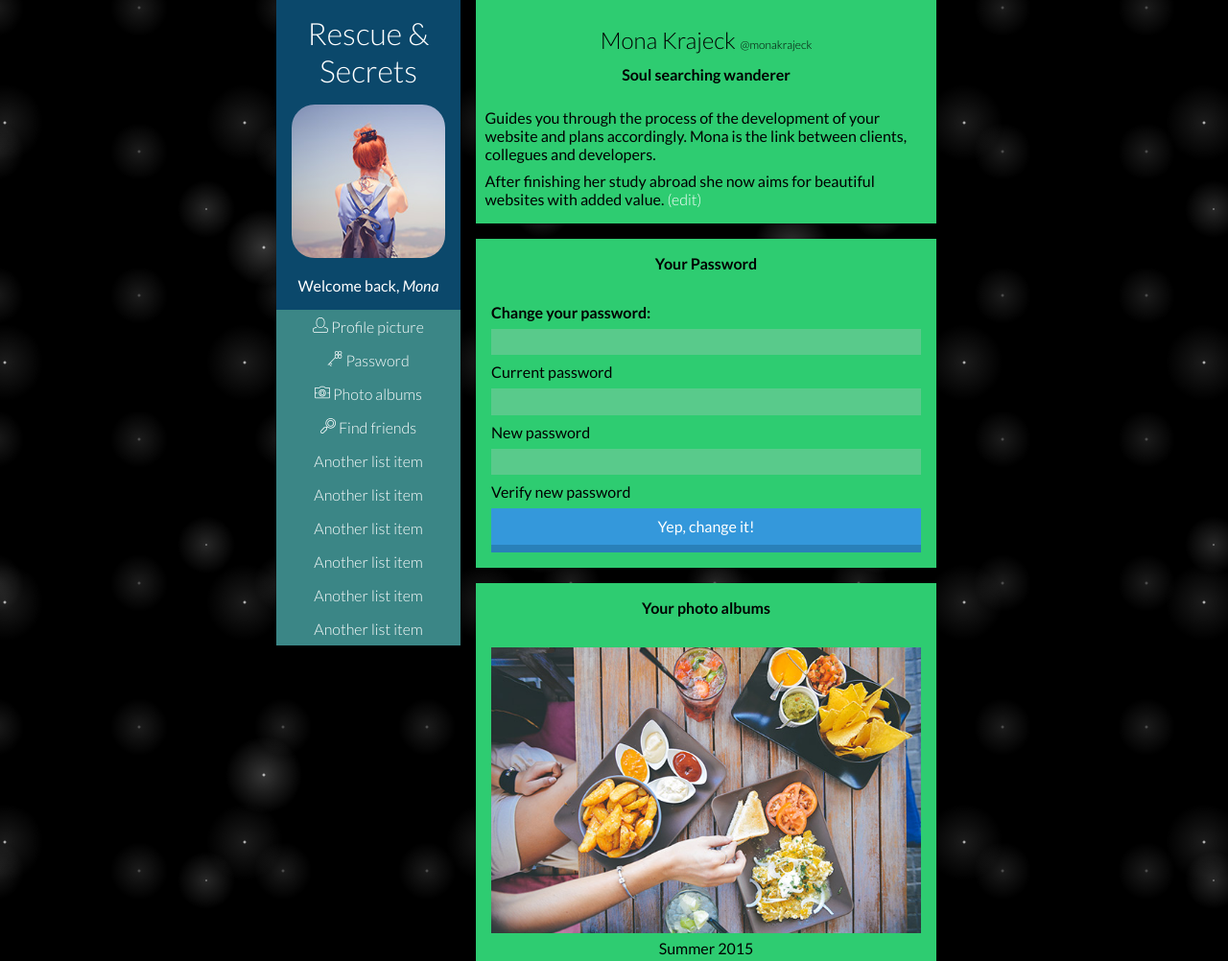
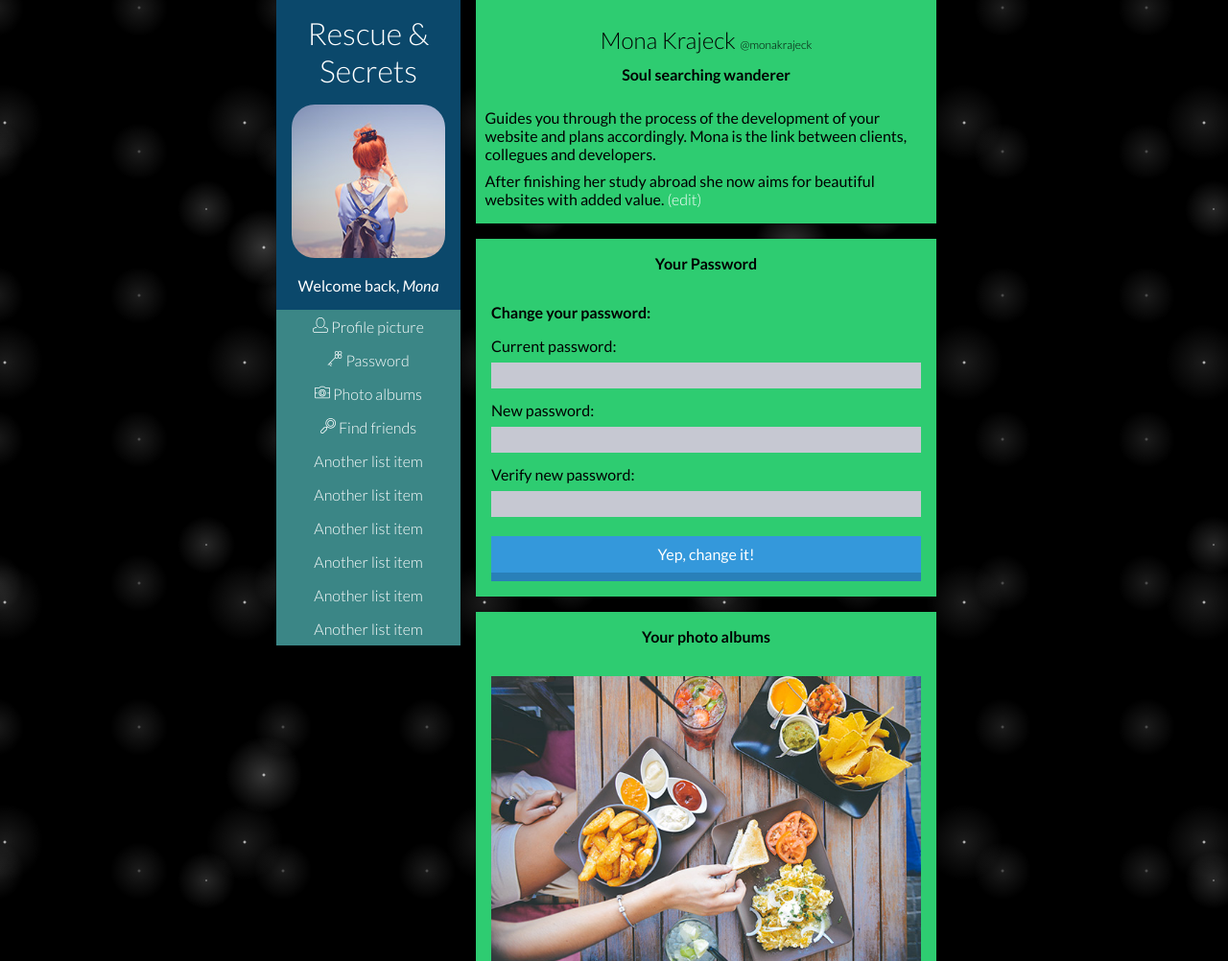
Before and after one commit to LeanderVanBaekel/LeanderVanBaekel.github.io, a PHP site: page /cssToTheRescue/week1 in a window 1280 px wide. Shown: the part 17-1019 px from the top of the page at 96% size. Run offline with PHP 8.4, Linux system fonts and the light colour scheme.

Commit message:
clarified HTML form

```diff
--- a/cssToTheRescue/week1/index.html
+++ b/cssToTheRescue/week1/index.html
@@ -134,18 +134,13 @@
 				<form action="" method="post">
 					<fieldset>
 						<legend>Change your password:</legend>
-						<label>
-							<input id="current-password" type="password" required>
-							<span>Current password</span>
-						</label>
-						<label>
-							<input id="current-password" type="password" required>
-							<span>New password</span>
-						</label>
-						<label>
-							<input id="current-password" type="password" required>
-							<span>Verify new password</span>
-						</label>
+						<label>Current password:</label>
+						<input id="current-password" type="password" required>
+						<label>New password:</label>
+						<input id="current-password" type="password" required>
+						<label>Verify new password:</label>
+						<input id="current-password" type="password" required>
+
 						<button role="button" type="submit">Yep, change it!</button>
 					</fieldset>
 				</form>
--- a/cssToTheRescue/week1/style.css
+++ b/cssToTheRescue/week1/style.css
@@ -136,28 +136,30 @@ legend {
 input {
 	display: block;
 	width: 100%;
+	margin-bottom: 0.8em;
 	height: 1.7em;
 	border: none;
-	background-color: rgba(189, 195, 199,0.3);
+	background-color: rgba(198, 200, 210,1);
 }
 
-form span {
+form label {
 	display: block;
 	margin: 0.5em 0;
 }
 
 button {
+	margin-top: 0.4em;
 	padding: 0.6em;
 	width: 100%;
 	background-color: rgba(52, 152, 219,1.0);
 	border: none;
 	color: white;
-	border-bottom: 0.5em solid rgba(41, 128, 185,1.0);
+	border-bottom: 0.6em solid rgba(41, 128, 185,1.0);
 }
 
 button:hover {
 	margin-top: 0.3em;
-	border-bottom: 0.2em solid rgba(41, 128, 185,1.0);
+	border-bottom: 0.3em solid rgba(41, 128, 185,1.0);
 }
 
 article figure img {
--- a/webAppFromScratch/exercise 5/index.html
+++ b/webAppFromScratch/exercise 5/index.html
@@ -21,7 +21,7 @@
 	<header id="nav">
 		<ul>
 			<li><a href="#home">Home</a></li>
-			<li><a href="#best-practics">Best Practics</a></li>
+			<li><a href="#best-practices">Best Practices</a></li>
 		</ul>
 	</header>
 
@@ -29,8 +29,8 @@
 		<h1>Home</h1>
 	</section>
 
-	<section class="page" id="best-practics">
-		<h1>Best Practics</h1>
+	<section class="page" id="best-practices">
+		<h1>Best Practices</h1>
 		<ul>
 			<li>Don't use global variables/objects</li>
 			<li>Declare variables at top of scope</li>
--- a/webAppFromScratch/exercise 5/javascript/script.js
+++ b/webAppFromScratch/exercise 5/javascript/script.js
@@ -19,7 +19,7 @@
 	// functions for helping the user change pages
 	var routes = {
 
-		// the eventlistner for whatching the hash change
+		// the eventlistner for watching the hash change
 		init: function () {
 			window.addEventListener('hashchange', function (event) {
 
@@ -35,7 +35,7 @@
 					sections.disablePage(_oldHash);
 				}
 
-			}, false);
+			});
 		},
 
 		// function (method) for splitting the hash from the url
```
